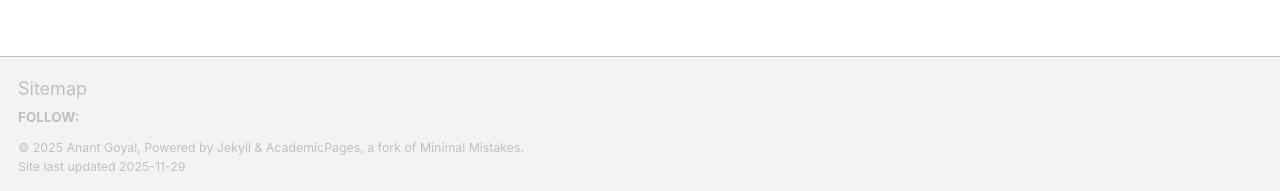
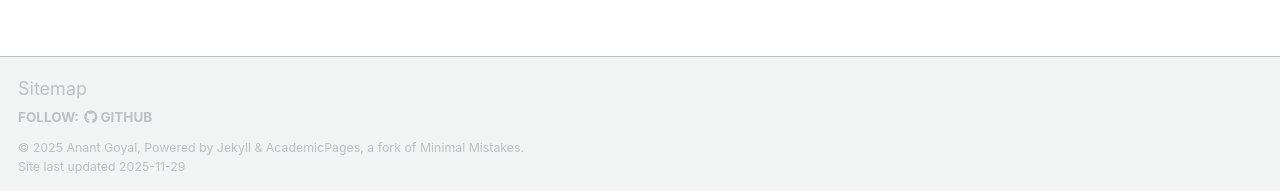
Before and after one commit to Mindfulbrain17/Mindfulbrain17.github.io, a Jekyll site: the page built from _pages/about.md, in a window 1280 px wide and 900 px high, scrolled down 2328 px. Shown: the part 706-897 px from the top of the window. Built offline with Jekyll 4.4.1, drawn with Linux system fonts in a browser that asks for light colours; some web fonts are replaced; a script bundle is joined from its source files by our own code; library files that are not in the unit come from our copies.

Commit message:
Add GitHub link to footer if author is defined

```diff
--- a/_includes/footer.html
+++ b/_includes/footer.html
@@ -5,6 +5,9 @@
   <ul class="social-icons">
     {% if site.data.ui-text[site.locale].follow_label %}
       <li><strong>{{ site.data.ui-text[site.locale].follow_label }}</strong></li>
+    {% endif %}
+    {% if site.author.github %}
+      <li><a href="https://github.com/{{ site.author.github }}"><i class="fab fa-github" aria-hidden="true"></i> GitHub</a></li>
     {% endif %}
 
   </ul>
```
